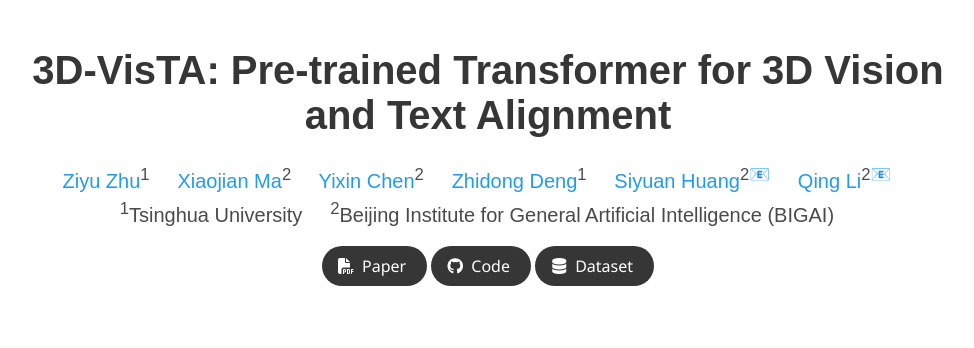
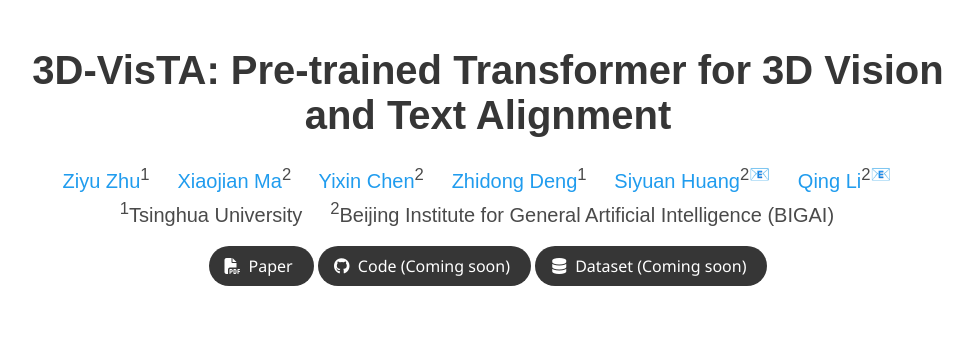
Before and after one commit to 3d-vista/3d-vista.github.io, a plain HTML site: page index.html in a window 1280 px wide. Shown: the top 348 px of the page, without its empty margins (152-1126 px from the left). Drawn offline with nearby package versions, Linux system fonts and the light colour scheme; some icons are missing; a web font is replaced by a local one.

Commit message:
Update index.html

```diff
--- a/index.html
+++ b/index.html
@@ -103,7 +103,7 @@
                   <span class="icon">
                       <i class="fab fa-github"></i>
                   </span>
-                  <span>Code</span>
+                  <span>Code (Coming soon)</span>
                   </a>
               </span>
               <!-- Dataset Link. -->
@@ -113,7 +113,7 @@
                   <span class="icon">
                       <i class="fas fa-database"></i>
                   </span>
-                  <span>Dataset</span>
+                  <span>Dataset (Coming soon)</span>
                 </a>
                   </a>
             </div>
```
